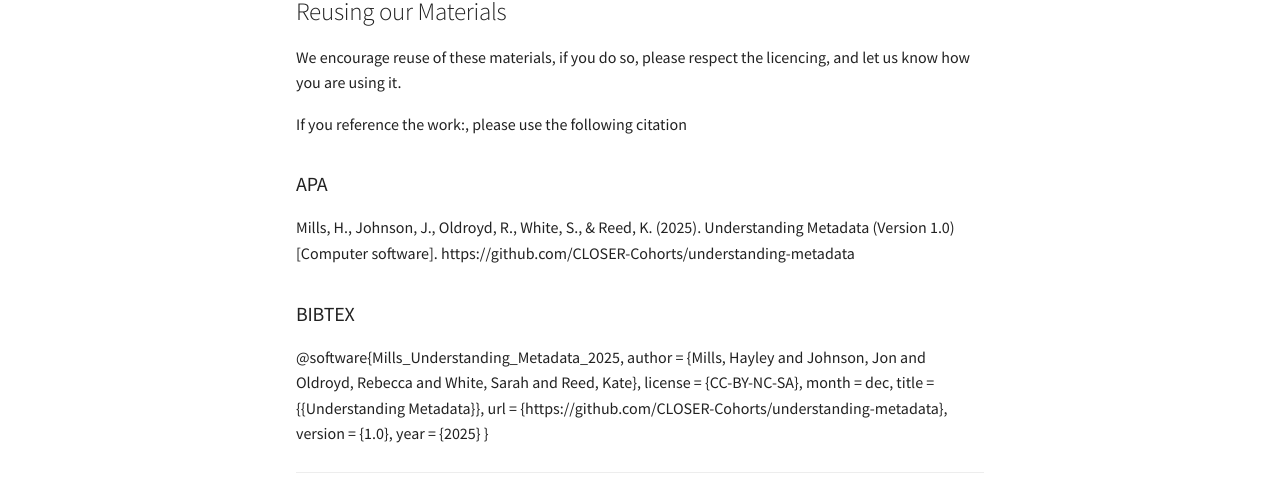
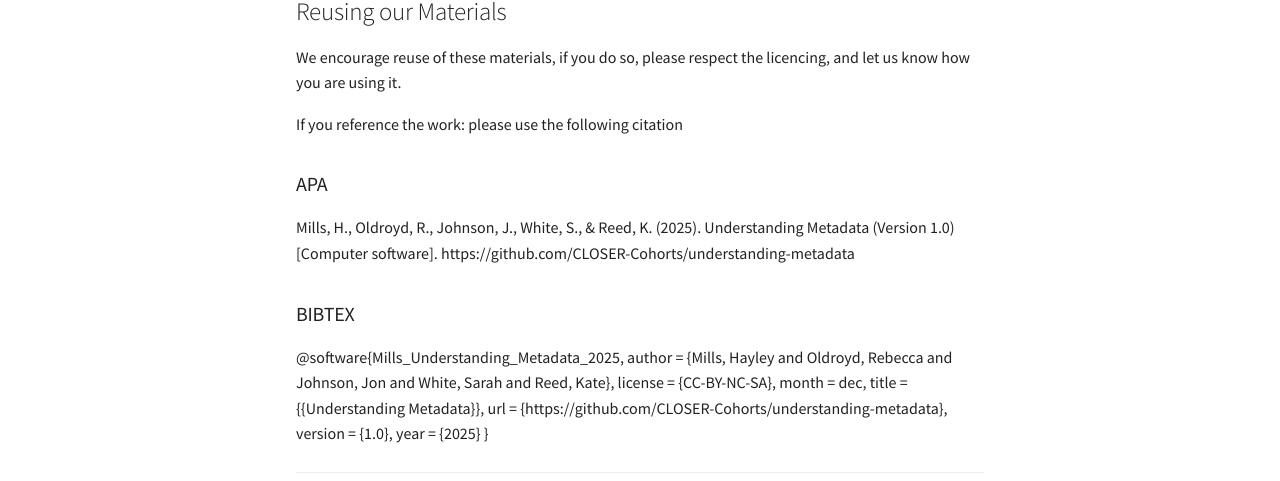
Before and after one commit to spuddybike/understanding-metadata, an MkDocs documentation site: the page built from docs/index.md, in a window 1280 px wide and 1268 px high. Shown: the part 564-1045 px from the top of the window. Built offline with MkDocs 1.6.1 and Material for MkDocs 9.7.7, drawn with Linux system fonts in a browser that asks for light colours.

```diff
--- a/docs/index.md
+++ b/docs/index.md
@@ -18,16 +18,16 @@ We are running a [short survey]() to get more general feedback, if you are able
 
 We encourage reuse of these materials, if you do so, please respect the licencing, and let us know how you are using it.
 
-If you reference the work:, please use the following citation
+If you reference the work: please use the following citation
 
 ### APA
 
-Mills, H., Johnson, J., Oldroyd, R., White, S., & Reed, K. (2025). Understanding Metadata (Version 1.0) [Computer software]. https://github.com/CLOSER-Cohorts/understanding-metadata
+Mills, H., Oldroyd, R., Johnson, J., White, S., & Reed, K. (2025). Understanding Metadata (Version 1.0) [Computer software]. https://github.com/CLOSER-Cohorts/understanding-metadata
 
 ### BIBTEX
 
 @software{Mills_Understanding_Metadata_2025,
-author = {Mills, Hayley and Johnson, Jon and Oldroyd, Rebecca and White, Sarah and Reed, Kate},
+author = {Mills, Hayley and Oldroyd, Rebecca and Johnson, Jon and White, Sarah and Reed, Kate},
 license = {CC-BY-NC-SA},
 month = dec,
 title = {{Understanding Metadata}},
```
